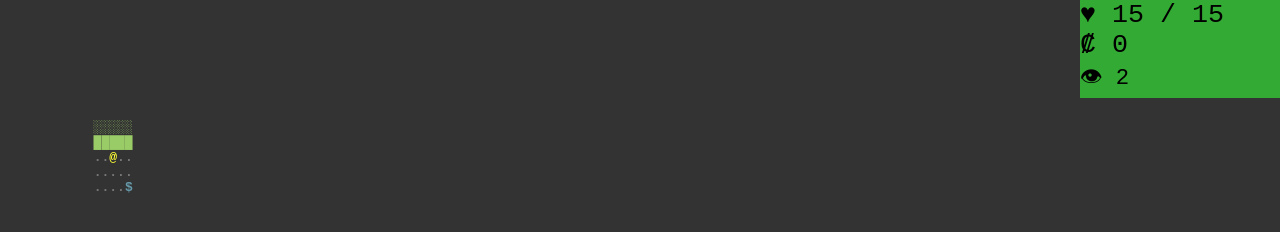
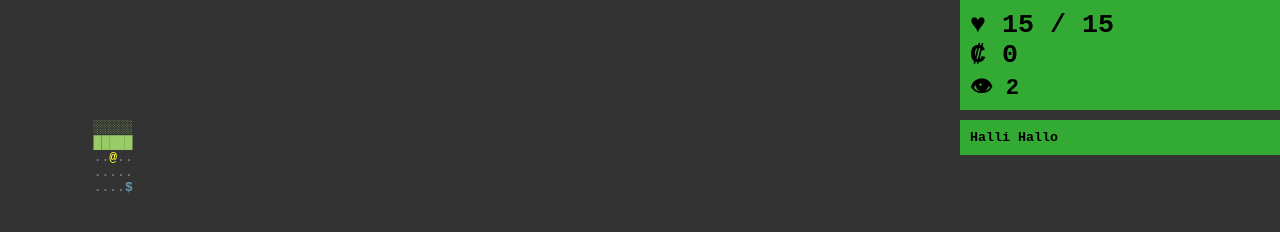
Before and after one commit to ben0bi/ExitTrip, a plain HTML site: page index.html in a window 1280 px wide. Drawn offline with Linux system fonts and the light colour scheme.

Commit message:
Messages for the player.

```diff
--- a/index.html
+++ b/index.html
@@ -29,17 +29,40 @@
 		overflow: hidden;
 	}
 
-	#values
+	#values, #message
 	{
 		position: absolute;
 		top: 0px;
 		right: 0px;
-		min-width: 200px;
-		font-size: 20pt;
+		min-width: 300px;
 		font-family: monospace;
 		background-color: #3A3;
 		color: #000000;
 	}
+
+	#values
+	{
+		position: absolute;
+		font-size: 20pt;
+		font-weight: bold;
+		top: 0px;
+		right: 0px;
+		height: 90px;
+		width: 200px;
+		padding: 10px;
+	}
+
+	#message
+	{
+		padding: 10px;
+		position: absolute;
+		top: 120px;
+		right: 0px;
+		height: 15px;
+		font-size: 10pt;
+		font-weight: bold;
+	}
+
 
 	/* MAP CLASSES */
 	.ground {color: #777;}
@@ -53,12 +76,18 @@
 <body>
 <div id="dungeon" class="cnt_overlay"></div>
 <div id="values"></div>
+<div id="message">Halli Hallo</div>
 <script>
 
 function print(dg,player)
 {
 	$("#dungeon").html(dg.print(player));
 	$("#values").html(player.printValues());
+	if(getMessage()!="")
+	{
+		$("#message").html(getMessage());
+		log(getMessage());
+	}
 }
 
 function main()
--- a/js/dungeongenerator.js
+++ b/js/dungeongenerator.js
@@ -8,6 +8,9 @@
 		:	(space) nothing
 	#	:	wall
 	^	:	upwards (next dungeon)
+
+	// --> The generator also acts as actual dungeon.
+	// Get Stuff with: getItems, getMonsters, getRoomProperties, getMap, getMessage
 */
 
 // a map item
@@ -112,6 +115,11 @@ var DungeonGenerator = function()
 
 	// the monsters on the map.
 	var m_monsters = Array();
+
+	// the message
+	var m_message = "";
+	this.setMessage=function(text) {m_message=text;}
+	this.getMessage=function() {return m_message;}
 
 	// get the player start position on the map.
 	// pos.x, pos.y
--- a/js/player.js
+++ b/js/player.js
@@ -9,6 +9,11 @@ by Beni Yager, 2021
     3 Right
     4 Down
 */
+
+// the message
+var g_message = "";
+var setMessage=function(text) {g_message=text;}
+var getMessage=function() {return g_message;}
 
 var Player = function()
 {
@@ -44,6 +49,7 @@ var Player = function()
 
     this.move=function(direction, dungeon)
     {
+        setMessage("");
         switch(direction)
         {
             case 0: break; // used to call showview.
@@ -63,7 +69,6 @@ var Player = function()
                 if(dungeon.isWalkable(m_posX, m_posY+1))
                     m_posY+=1;
                 break;
-
         }
 
         // check if the player can pick up some items.
@@ -80,10 +85,11 @@ var Player = function()
                     switch(item.type)
                     {
                         case "coin":
-                            log("YOU PICK UP "+item.amount+" COINS.")
+                            setMessage("You pick up "+item.amount+" CryptoBenis.");
                             m_coins+=item.amount;
                             break;
                         default:
+                            setMessage("You pick up an unidentified item.");
                             break;
                     }
                 }else{
@@ -99,7 +105,7 @@ var Player = function()
         {
             var rooms = dungeon.getRoomProps();
             var lastroom = rooms[rooms.length-1];
-            log("GOING UPWARDS at:" +lastroom.posX+" "+lastroom.posY+" "+lastroom.width+" "+lastroom.height);
+            setMessage("You go one chapter upwards.");
             var props = {
                 initialx: lastroom.posX,
                 initialy: lastroom.posY,
@@ -109,7 +115,6 @@ var Player = function()
             dungeon.setProperties(props);
             dungeon.generate();
         }
-
         _showview(dungeon);
     }
 
```
